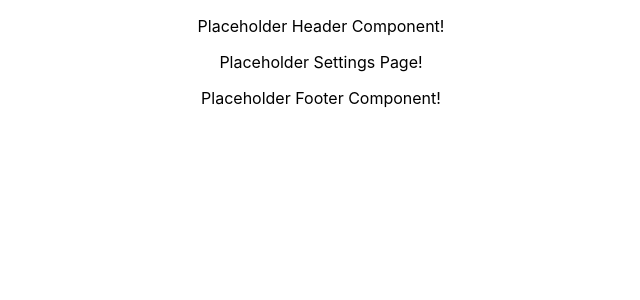
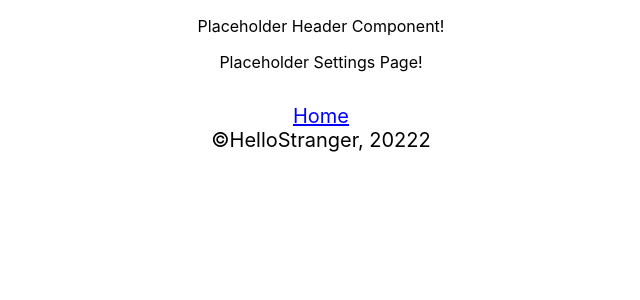
Before and after one commit to agiledev-students-fall2022/final-project-team-stranger, a React (Create React App) app in the folder front-end/: page /settings in a window 1280 px wide. Shown: the top 300 px of the page, without its empty margins (319-959 px from the left). Built offline with nearby package versions, Linux system fonts and the light colour scheme.

Commit message:
adding sample footer

```diff
--- a/front-end/src/components/Footer.css
+++ b/front-end/src/components/Footer.css
@@ -0,0 +1,20 @@
+.footerLine {
+    background: "#6F38C5";
+    height: "5px";
+    padding-bottom: -10vh;
+}
+
+.footerHomeLink {
+    color: blue;
+}
+
+.strangerFooter {
+    background-color: #ffffff;
+    min-height: 10vh;
+    display: flex;
+    flex-direction: column;
+    align-items: left;
+    justify-content: center;
+    font-size: 20px;
+    color: rgb(0, 0, 0);
+  }
--- a/front-end/src/components/Footer.js
+++ b/front-end/src/components/Footer.js
@@ -1,8 +1,16 @@
 import "./Footer.css";
 import { Link } from "react-router-dom";
+import {
+  Box
+} from "@mui/material";
 
-const Footer = (props) => {
-  return <p>Placeholder Footer Component!</p>;
+const Footer = props => {
+  return <Box>
+    <footer className="strangerFooter">
+      <Link to="/" className="footerHomeLink">Home</Link>
+      &copy;HelloStranger, 20222
+    </footer>
+  </Box>
 };
 
 export default Footer;
```
